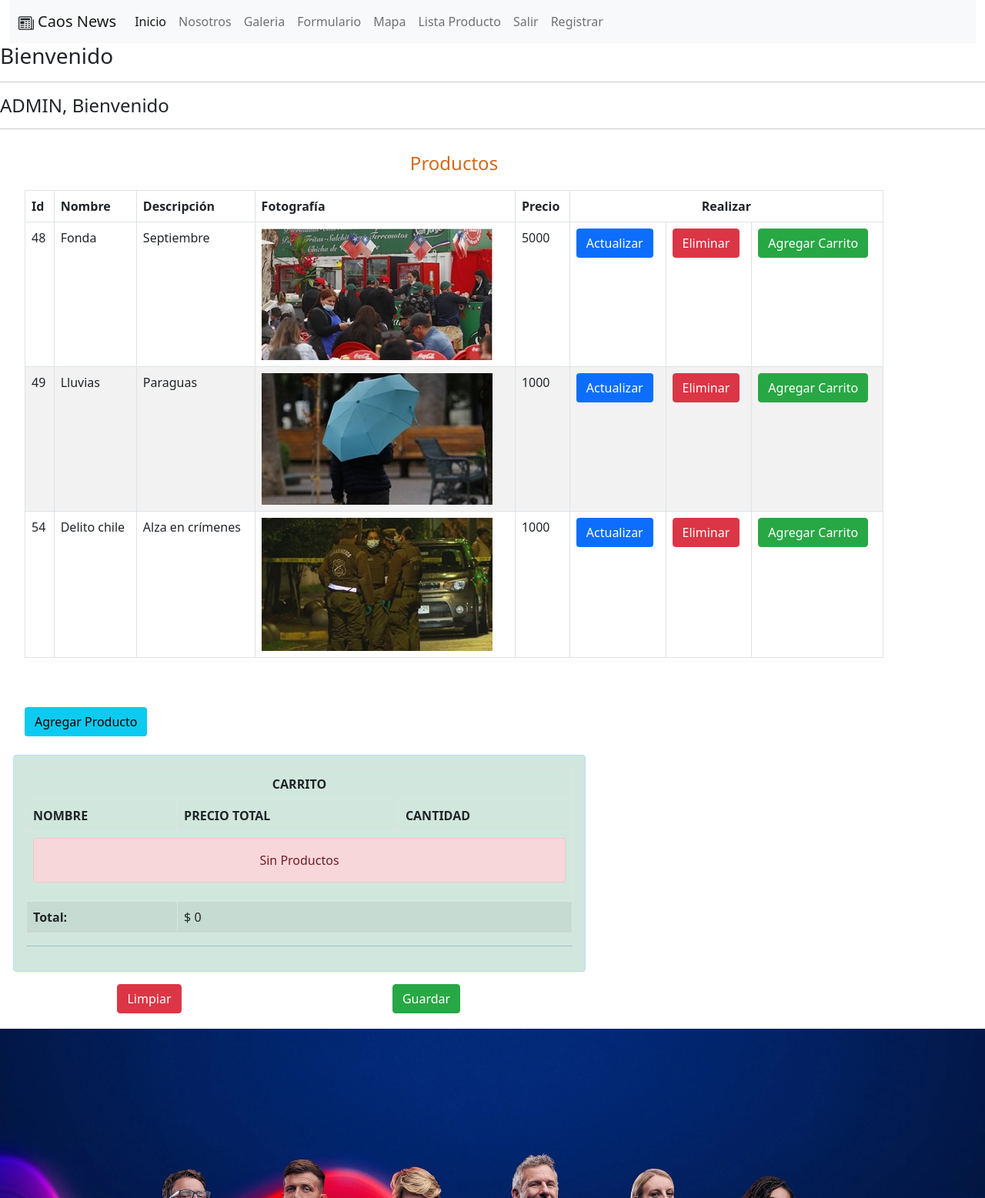
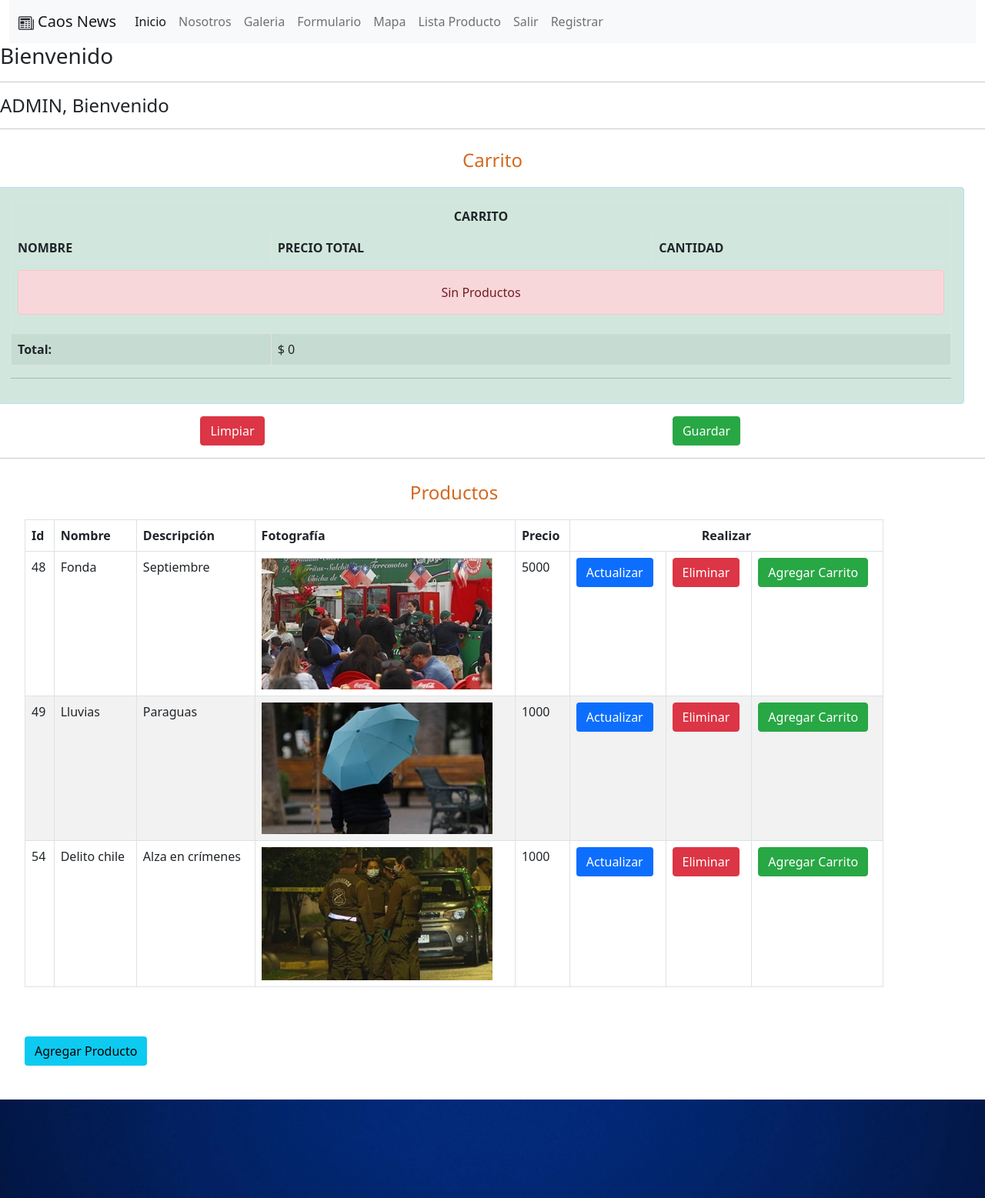
Before and after one commit to GonzaloEstebanTroncosoCortes/EXAMEN, a Django app: page /ListaProducto.html in a window 1280 px wide. Shown: the top 1557 px of the page at 77% size. Run offline with Django 4.2, Linux system fonts and the light colour scheme; a user stored in the database is signed in; data comes from the database, SQL or seed files in the repository; both versions use the stored data as it was after the commit; some libraries are stand-ins or nearby versions.

Commit message:
carrito cambiado de lado
carrito cambiado de lado

```diff
--- a/app/templates/app/ListaProducto.html
+++ b/app/templates/app/ListaProducto.html
@@ -8,6 +8,11 @@
     <hr>
     <h4>{{ user.username | upper }}, Bienvenido</h4>
   {% endif %}
+  <hr>
+  <h1>Carrito</h1>
+  <div class="container-fluid row col-12 col-md-6 col-lg-12">
+    {% include "app/carrito.html" %}
+  </div>
   <hr>
   <div class="container">
     <h1>Productos</h1>
@@ -54,9 +59,7 @@
     {% if user.is_superuser %}
       <a href="{% url 'agregarProducto' %}"><button class="btn btn-info">Agregar Producto</button></a><br><br>
     {% endif %}
-    <div class="row col-8">
-      {% include "app/carrito.html" %}
-    </div>
+
   </div>
   <div class="row 12">
     <img src="{% static 'app/imgs/periodistas.jpg' %}" class="img-fluid">
```
Also changed, not shown: db.sqlite3.
